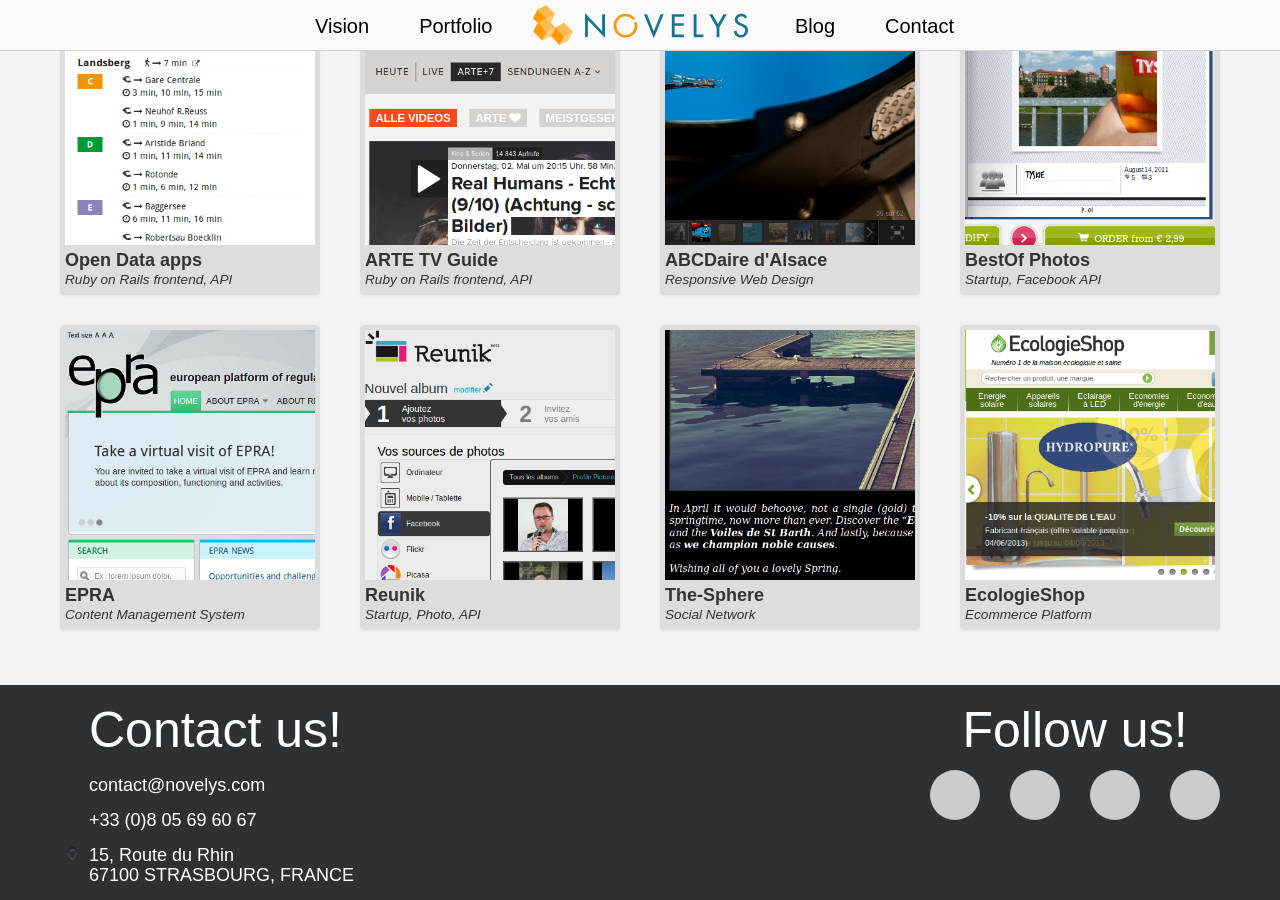
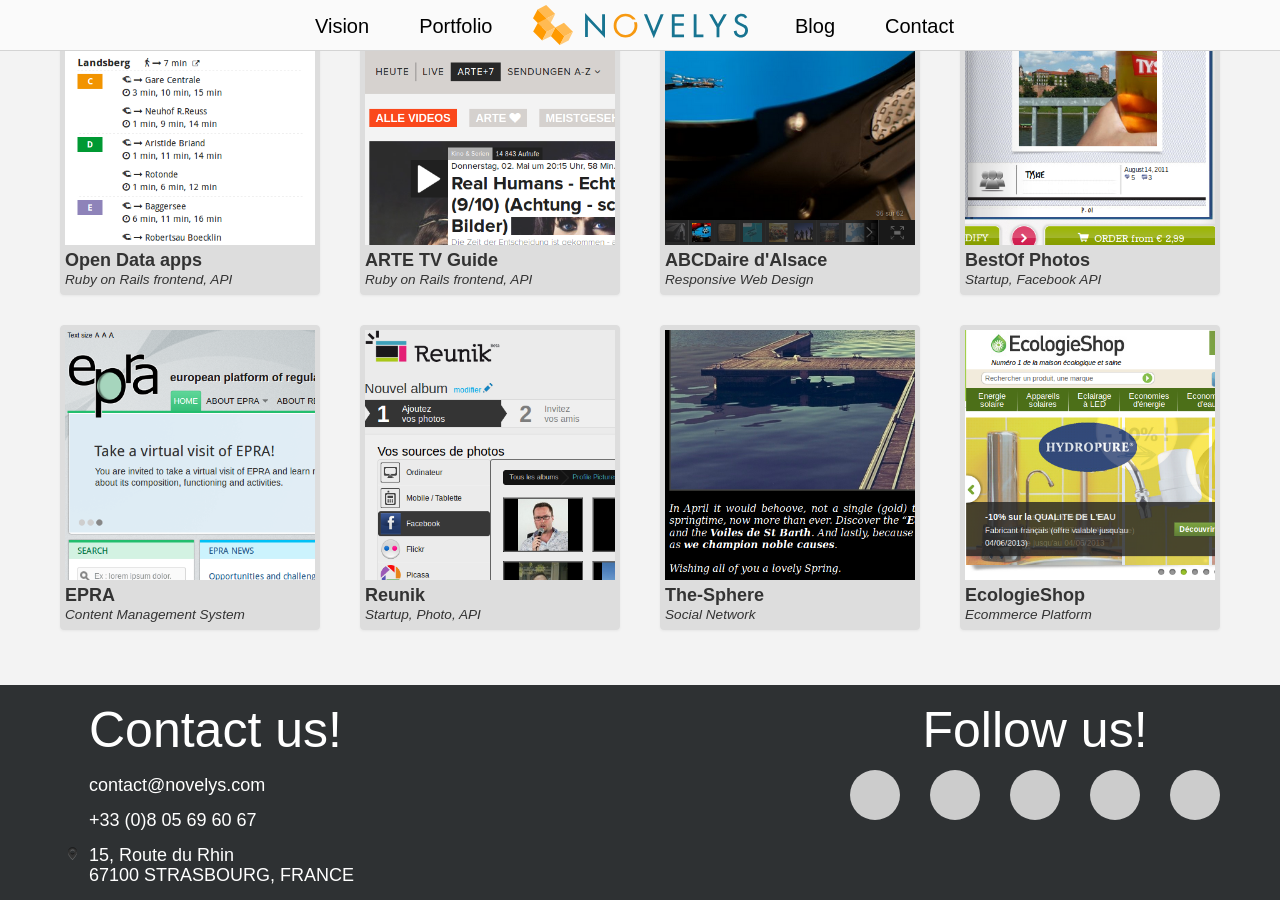
Before and after one commit to novelys/novelys.github.com, a Jekyll site: the page built from index.html, in a window 1280 px wide and 900 px high, scrolled down 1859 px. Built offline with Jekyll 4.4.1, drawn with Linux system fonts in a browser that asks for light colours; nearby versions of some CDN libraries.

```diff
--- a/_layouts/default.html
+++ b/_layouts/default.html
@@ -19,6 +19,7 @@
     <link href='http://fonts.googleapis.com/css?family=Open+Sans:400,300,800,700,600' rel='stylesheet' type='text/css'>
     <link href='http://fonts.googleapis.com/css?family=Ubuntu:400,500,700' rel='stylesheet' type='text/css'>
     <link href='http://fonts.googleapis.com/css?family=Varela+Round' rel='stylesheet' type='text/css'>
+    <link rel="alternate" type="application/atom+xml" href="/atom.xml" title="Atom Feed">
 
     <script type="text/javascript" src="//use.typekit.net/fxz8psd.js"></script>
     <script type="text/javascript">try{Typekit.load();}catch(e){}</script>
@@ -157,6 +158,13 @@
                   </a>
                 </li>
                 <li>
+                  <a href="/atom.xml">
+                    <div class="rounded rss">
+                      <span class="icon-rss"></span>
+                    </div>
+                  </a>
+                </li>
+                <li>
                   <a target="_blank" href="http://www.slideshare.net/novelys">
                     <div class="rounded slideshare">
                       <span class="icon-slideshare"></span>
--- a/css/extra.css
+++ b/css/extra.css
@@ -383,11 +383,17 @@ footer .social {
       footer .social li .rounded.github span, footer .social li .rounded.slideshare span {
         top: 10px;
         left: 12px; }
+      footer .social li .rounded.rss span {
+        top: 8px;
+        left: 15px; }
       footer .social li .rounded.facebook:hover {
         background-color: #3b5998;
         color: white; }
       footer .social li .rounded.twitter:hover {
         background-color: #4099ff;
+        color: white; }
+      footer .social li .rounded.rss:hover {
+        background-color: #ff6600;
         color: white; }
       footer .social li .rounded.github:hover, footer .social li .rounded.slideshare:hover {
         background-color: #fafafa;
--- a/css/extra.sass
+++ b/css/extra.sass
@@ -398,11 +398,17 @@ footer
         &.github span, &.slideshare span
           top: 10px
           left: 12px
+        &.rss span
+          top: 8px
+          left: 15px
         &.facebook:hover
           background-color: #3B5998
           color: white
         &.twitter:hover
           background-color: #4099FF
+          color: white
+        &.rss:hover
+          background-color: #FF6600
           color: white
         &.github:hover, &.slideshare:hover
           background-color: #FAFAFA
```
Also changed, not shown: atom.xml (added, +26 -0 lines).
